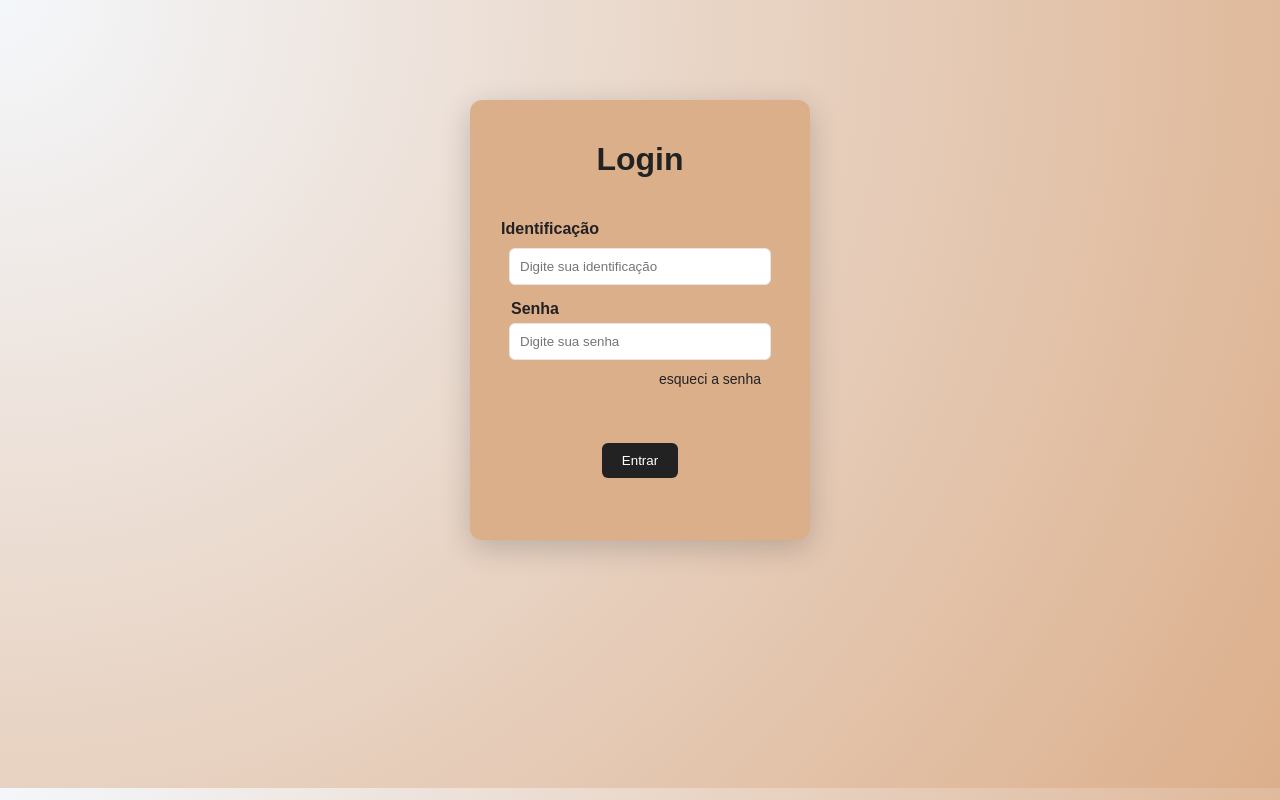
After one commit to kinzinho23/TCC2025, a PHP site: page /Front/login.php in a window 1280 px wide. The commit adds this page. Run offline with PHP 8.4, Linux system fonts and the light colour scheme.

Commit message:
Implementa sistema de login com validação e estilização da página de login

```diff
--- a/Back/conexao.php
+++ b/Back/conexao.php
@@ -11,4 +11,6 @@ $conn = new mysqli($host, $user, $password, $dbname);
 if ($conn->connect_error) {
     die("Conexão falhou: " . $conn->connect_error);
 }
+
+//  ENUM('professor', 'aluno', 'direcao', 'admin')
 ?>
--- /dev/null
+++ b/Front/login.php
@@ -0,0 +1,28 @@
+<?php session_start(); ?>
+<!DOCTYPE html>
+<html lang="pt-br">
+<head>
+    <meta charset="UTF-8">
+    <meta name="viewport" content="width=device-width, initial-scale=1.0">
+    <link rel="stylesheet" href="../CSS/login.css">
+    <title>MyClass - Login</title>
+</head>
+<body>
+    <main>
+        <h1>Login</h1>
+        <form action="../Back/login_process.php" method="POST">
+            <label for="identificador">Identificação</label>
+            <br>
+            <input type="text" id="identificador" name="identificador" placeholder="Digite sua identificação" required>
+            <br>
+            <label for="password">Senha</label>
+            <br>
+            <input type="password" id="password" name="password" placeholder="Digite sua senha" required>
+            <span><a href="#">esqueci a senha</a></span>
+            <br>
+            <button type="submit">Entrar</button>
+
+        </form>
+    </main>
+</body>
+</html>
--- /dev/null
+++ b/css/login.css
@@ -0,0 +1,88 @@
+
+:root{
+    --accent: #dcaf8b;
+    --bg: #f4f7fb;
+    --card: #ffffff;
+    --text: #222222;
+    --muted: #6b6b6b;
+    --input-border: #e6e6e6;
+}
+
+body {
+    background: radial-gradient(circle at top left, var(--bg), var(--accent));
+    margin: 0;
+    min-height: 86vh;
+    font-family: Arial, Helvetica, sans-serif;
+    color: var(--text);
+}
+
+main {
+    background-color: var(--accent);
+    padding: 20px;
+    text-align: center;
+    border-radius: 12px;
+    width: 300px;
+    height: 400px;
+    margin: 100px auto;
+    box-shadow: 0 8px 30px rgba(7, 9, 14, 0.192);
+}
+
+label[for="username"] {
+    position: relative;
+    top: 25px;
+    right: 76px;
+    font-weight: bold;
+}
+
+label[for="password"] {
+    position: relative;
+    top: 25px;
+    right: 105px;
+    font-weight: bold;
+}
+
+label {
+    position: relative;
+    top: 20px;
+    right: 90px;
+    font-weight: bold;
+}
+
+input[type="text"], input[type="password"] {
+    position: relative;
+    top: 20px;
+    width: 80%;
+    padding: 10px;
+    margin: 10px 0;
+    border: 1px solid var(--input-border);
+    border-radius: 6px;
+}
+
+button {
+    position: relative;
+    top: 60px;
+    background-color: var(--text);
+    color: white;
+    padding: 10px 20px;
+    border: none;
+    border-radius: 6px;
+    cursor: pointer;
+    margin-top: 15px;
+}
+
+a {
+    position: relative;
+    top: 20px;
+    right: -70px;
+    font-size: 14px;
+    color: var(--text);
+    text-decoration: none;
+}
+
+a:hover {
+    text-decoration: underline;
+}
+
+button:hover {
+    background-color: #444444;
+}
```
Also changed, not shown: Back/login_process.php (added, +67 -0 lines), Front/sidebar.php (+6 -2 lines), css/sidebar.css (+9 -0 lines), Back/register_process.php (added).
